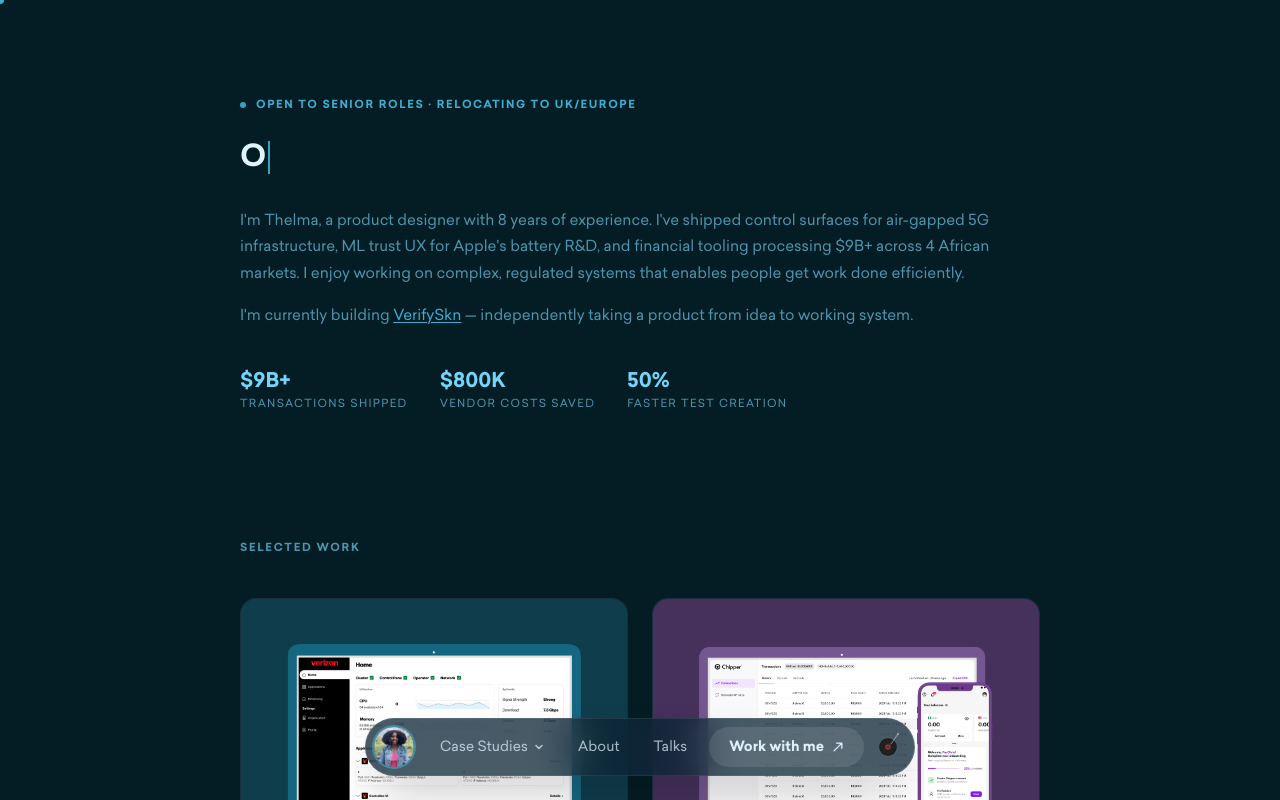
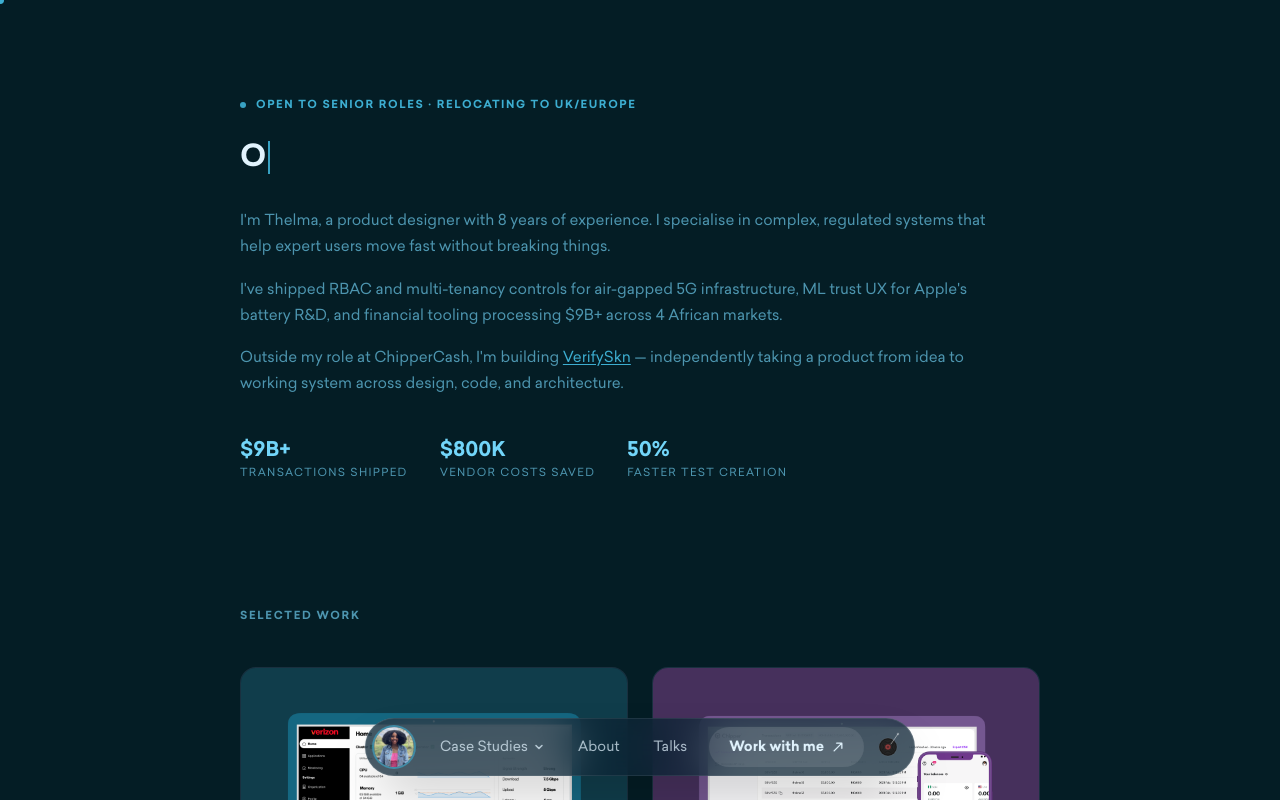
Before and after one commit to dikethelmak/portfolio-website, a Next.js app: page / in a window 1280 px wide. Shown: the top 800 px of the page. Built offline with nearby package versions, Linux system fonts and the light colour scheme.

Commit message:
Update homepage bio text

```diff
--- a/src/components/HeroSection.tsx
+++ b/src/components/HeroSection.tsx
@@ -94,14 +94,16 @@
         className="flex flex-col gap-4 text-[15px] text-muted leading-[1.75] max-w-3xl mb-10"
       >
         <p>
-          I&apos;m Thelma, a product designer with 8 years of experience.
-          I&apos;ve shipped control surfaces for air-gapped 5G infrastructure,
-          ML trust UX for Apple&apos;s battery R&amp;D, and financial tooling
-          processing $9B+ across 4 African markets. I enjoy working on complex,
-          regulated systems that enables people get work done efficiently.
+          I&apos;m Thelma, a product designer with 8 years of experience. I specialise in
+          complex, regulated systems that help expert users move fast without breaking things.
         </p>
         <p>
-          I&apos;m currently building{' '}
+          I&apos;ve shipped RBAC and multi-tenancy controls for air-gapped 5G infrastructure,
+          ML trust UX for Apple&apos;s battery R&amp;D, and financial tooling processing $9B+
+          across 4 African markets.
+        </p>
+        <p>
+          Outside my role at ChipperCash, I&apos;m building{' '}
           <span className="relative inline-block group/tooltip">
             <a
               href="https://verifyskn.vercel.app"
@@ -117,7 +119,8 @@
               An AI-powered skincare authentication app — designed and coded by me, using Claude Code and a Next.js/Supabase stack.
             </span>
           </span>
-          {' '}— independently taking a product from idea to working system.
+          {' '}— independently taking a product from idea to working system across design,
+          code, and architecture.
         </p>
       </motion.div>
 
```
